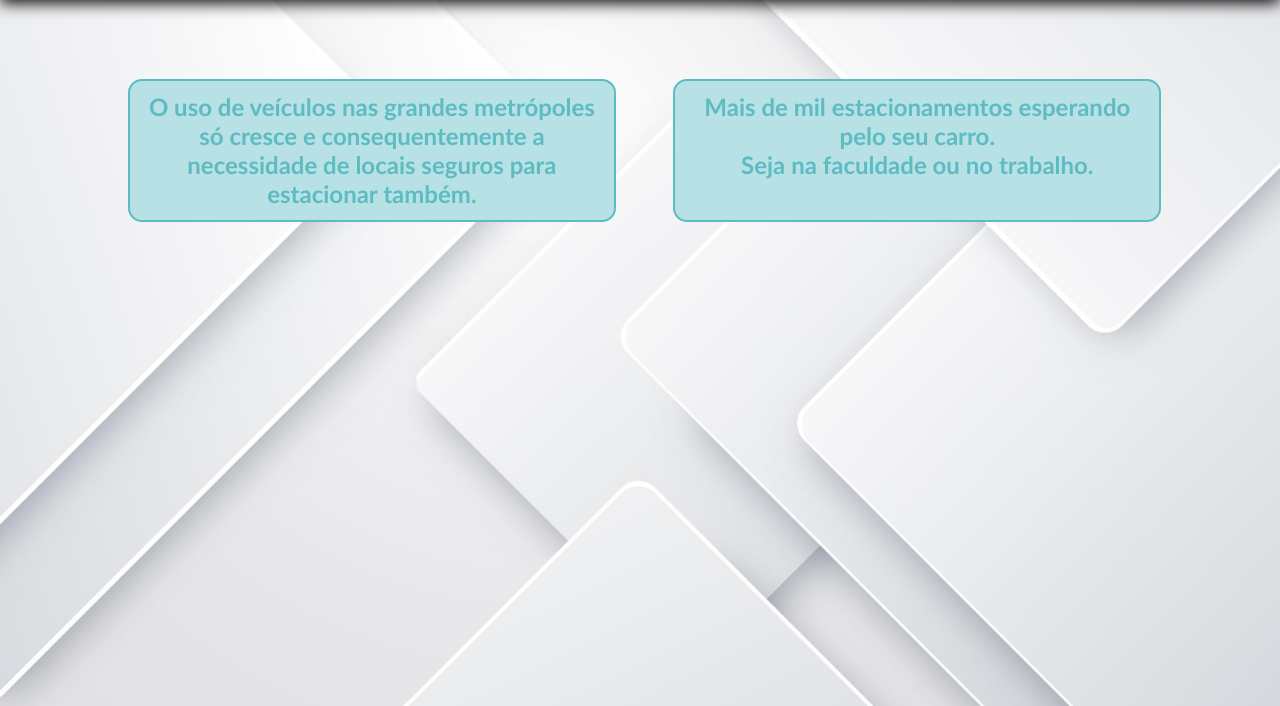
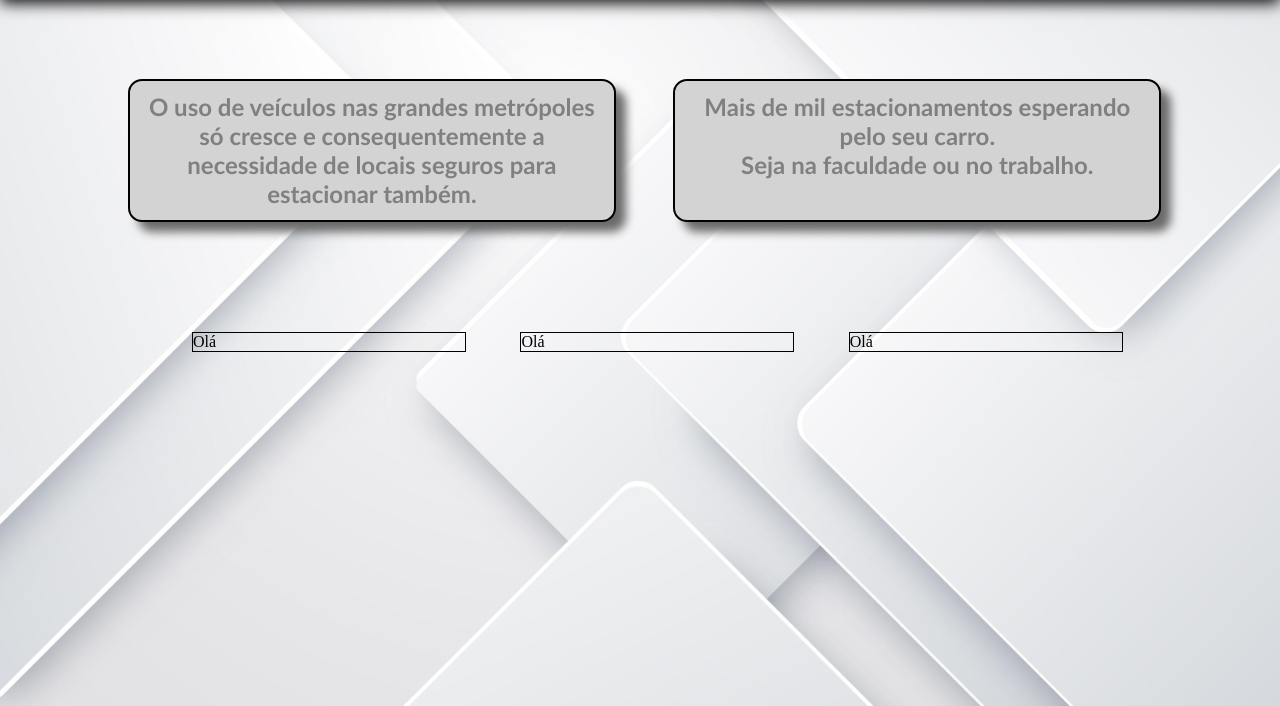
Before and after one commit to LuisP30/SistEst, a plain HTML site: page index.html in a window 1280 px wide. Shown: the part 94-800 px from the top of the page. Drawn offline with Linux system fonts and the light colour scheme; a web font is replaced by a local one.

Commit message:
Atualização

```diff
--- a/index.html
+++ b/index.html
@@ -54,7 +54,6 @@
             display: flex;
             margin-left: 5%;
             font-family: system-ui, -apple-system, BlinkMacSystemFont, 'Segoe UI', Roboto, Oxygen, Ubuntu, Cantarell, 'Open Sans', 'Helvetica Neue', sans-serif;
-
         }
         header nav ul
         {
@@ -94,11 +93,13 @@
 
         .publi
         {
-            background-color: #B7E1E4;
-            color: #5DBCC2;
+            /*background-color: #B7E1E4;*/
+            background-color: lightgrey;
+            /*color: #5DBCC2;*/
+            color: grey;
+            font-weight: bold;
             font-size: x-large;
             font-family: 'Gill Sans', 'Gill Sans MT', Calibri, 'Trebuchet MS', sans-serif;
-            font-weight: bold;
             margin-top: 15%;
             margin-bottom: 4%;
             min-width: 40%;
@@ -106,12 +107,28 @@
             max-width: 40%;
             max-height: 15%;
             padding: 1%;
-            border: 2px solid #5DBCC2;
+            border: 2px solid black;
             border-radius: 14px;
+            box-shadow: 10px 10px 10px #6B6B6B;
             text-align: center;
+            transition: all 5s;
+            cursor: pointer;
         }
+        .vantagem
+        {
+            display: flex;
+            margin-top: 5%;
+            margin-left: 15%;
+            gap: 5%;
+        }
+        .bloco
+        {
+            border: 1px solid black;
+            min-width: 25%;
+            height: 35%;
 
 
+        }
     </style>
     <title>Estacionamento</title>
 </head>
@@ -138,11 +155,21 @@
             <div class="publi">
                 <p>O uso de veículos nas grandes metrópoles só cresce e consequentemente a necessidade de locais seguros para estacionar também.</p>
             </div>
-            <div class="publi" id="#publi2">
-                <p>Mais de mil estacionamentos esperando <br> pelo seu carro. <br> Seja na faculdade ou no trabalho.</p>
+            <div class="publi">
+                <p>Mais de mil estacionamentos esperando<br>pelo seu carro.<br>Seja na faculdade ou no trabalho.</p>
             </div>
         </div>
-
+        <div class="vantagem">
+            <div class="bloco">
+                <p>Olá</p>
+            </div>
+            <div class="bloco">
+                <p>Olá</p>
+            </div>
+            <div class="bloco">
+                <p>Olá</p>
+            </div>
+        </div>
     </main>
 </body>
 </html>
```
